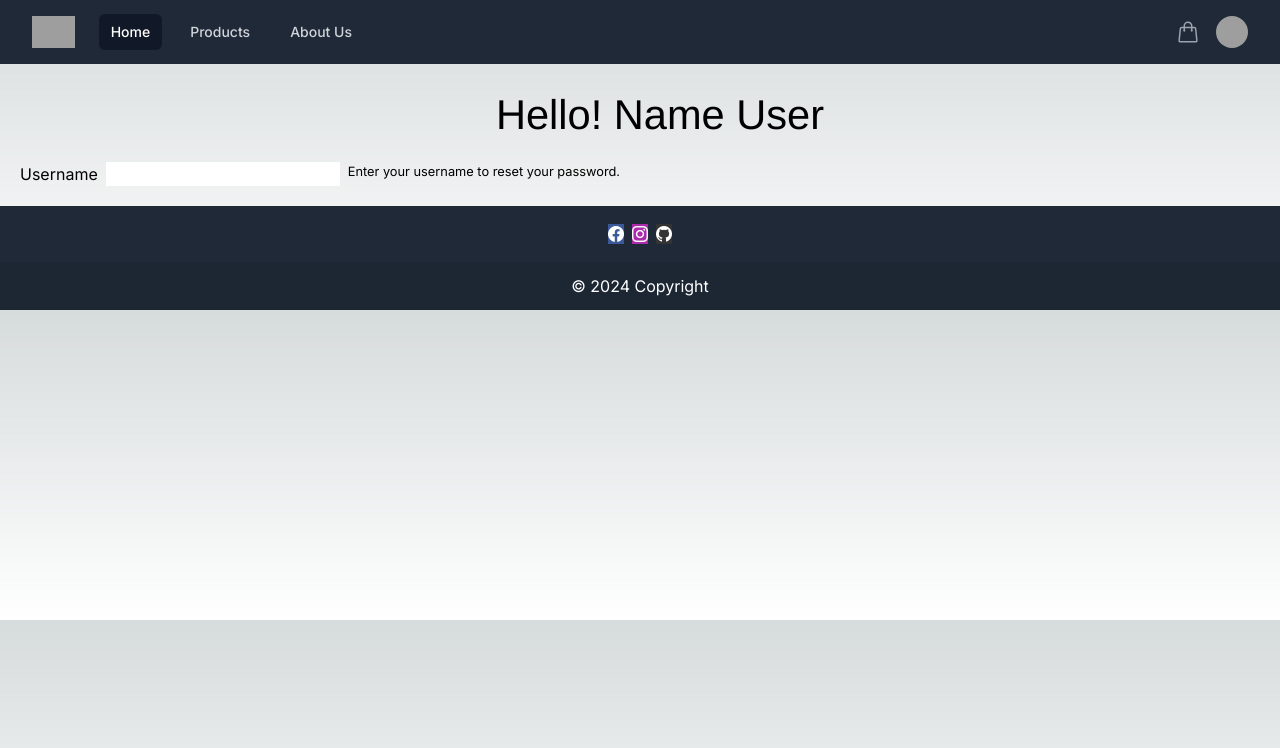
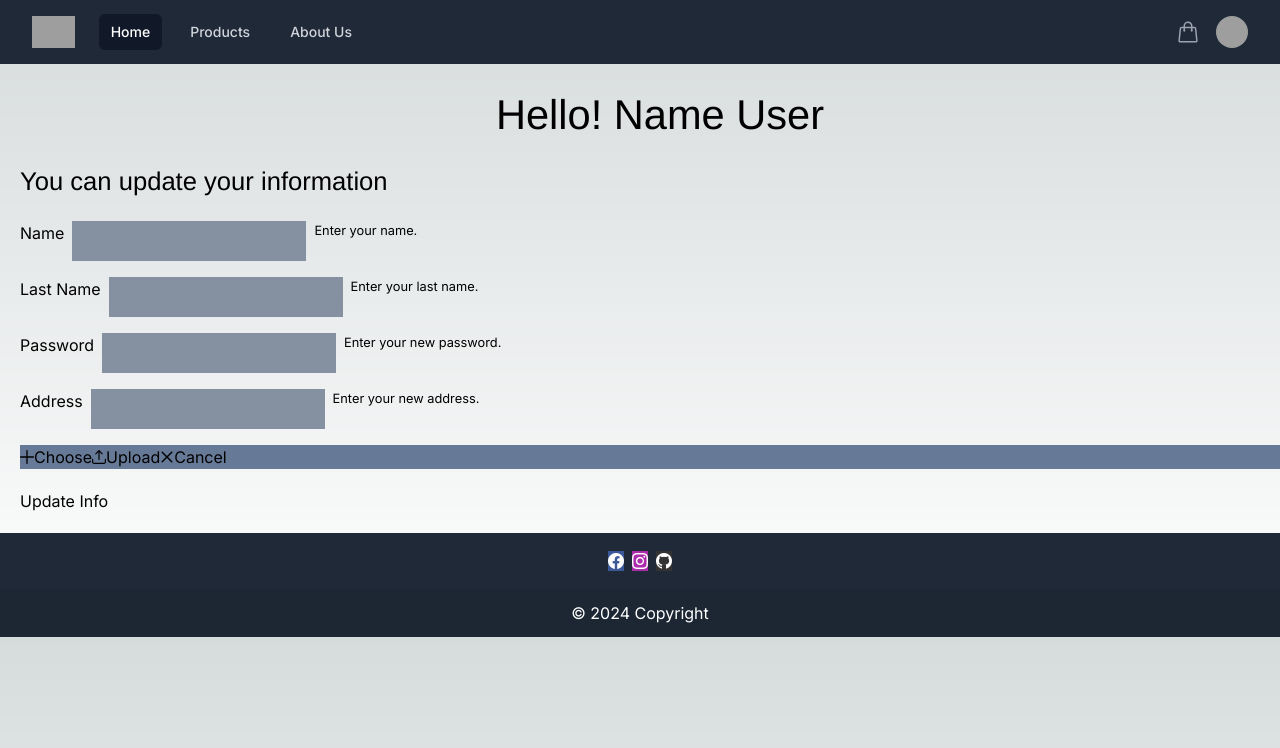
Before and after one commit to ChristianRey117/boutique-client, a Next.js app: page /pages/profile in a window 1280 px wide. Shown: the top 748 px of the page. Built offline with nearby package versions, Linux system fonts and the light colour scheme; grey boxes are pictures that could not be loaded.

Commit message:
feat(page): add new profile page

```diff
--- a/app/globals.css
+++ b/app/globals.css
@@ -74,3 +74,18 @@ h3{
     }
   }
 }
+
+.p-inputtext{
+  background-color: rgb(133, 144, 161);
+  height: 2.5rem;
+}
+
+.p-fileupload-buttonbar{
+  background-color: rgb(102, 122, 151);
+
+}
+
+.p-fileupload-content{
+  background-color: rgb(133, 144, 161);
+
+}
--- a/app/pages/profile/page.tsx
+++ b/app/pages/profile/page.tsx
@@ -4,14 +4,11 @@ import { CardProduct } from "../../components/card-product/card-product";
 import { ImagesSlider } from "../../components/images-slider/images-slider";
 import ProductsList from "../../sections/products-list/products-list";
 import { InputText } from "primereact/inputtext";
-import { Dropdown } from "primereact/dropdown";
-import { FloatLabel } from "primereact/floatlabel";
+import { Toast, Tooltip } from "react-bootstrap";
+import { FileUpload } from "primereact/fileupload";
+
 export default function ProductsPage() {
-  const [selectedCity, setSelectedCity] = useState();
-  const [categories, setCategories] = useState();
-
   return (
-    <div>
     <div className="container m-5">
       <div className="row">
         <div className="col-12 mb-4">
@@ -20,14 +17,61 @@ export default function ProductsPage() {
       </div>
 
       <div className="row">
+        <div className="col-6">
+          <div className="col-12 mb-5">
+            <h3>You can update your information</h3>
+          </div>
           <div className="col-12">
-            <div className="flex flex-column gap-2">
-              <label htmlFor="username">Username</label>
+            <form action="">
+              <div>
+                <div className="flex flex-column gap-2 mb-4">
+                  <label htmlFor="username">Name</label>
                   <InputText id="username" aria-describedby="username-help" />
-              <small id="username-help">
-                Enter your username to reset your password.
-              </small>
+                  <small id="username-help">Enter your name.</small>
                 </div>
+
+                <div className="flex flex-column gap-2 mb-4">
+                  <label htmlFor="username">Last Name</label>
+                  <InputText id="username" aria-describedby="username-help" />
+                  <small id="username-help">Enter your last name.</small>
+                </div>
+
+                <div className="flex flex-column gap-2 mb-4">
+                  <label htmlFor="username">Password</label>
+                  <InputText
+                    id="username"
+                    aria-describedby="username-help"
+                    type="password"
+                  />
+                  <small id="username-help">Enter your new password.</small>
+                </div>
+
+                <div className="flex flex-column gap-2 mb-4 ">
+                  <label htmlFor="username">Address</label>
+                  <InputText
+                    id="username"
+                    aria-describedby="username-help"
+                    type="password"
+                    className="p-inputtext-lg"
+                  />
+                  <small id="username-help">Enter your new address.</small>
+                </div>
+
+                <div className="mb-5 col-12">
+                  <FileUpload
+                    name="demo[]"
+                    url="/api/upload"
+                    multiple
+                    accept="image/*"
+                    maxFileSize={1000000}
+                  />
+                </div>
+
+                <div>
+                  <button className="btn btn-success">Update Info</button>
+                </div>
+              </div>
+            </form>
           </div>
         </div>
       </div>
```
Lines whose indentation alone changed are shown as unchanged.
